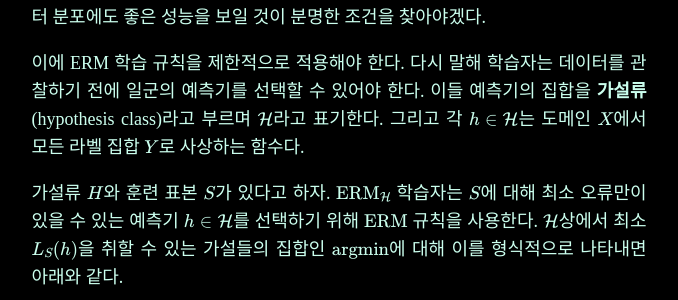
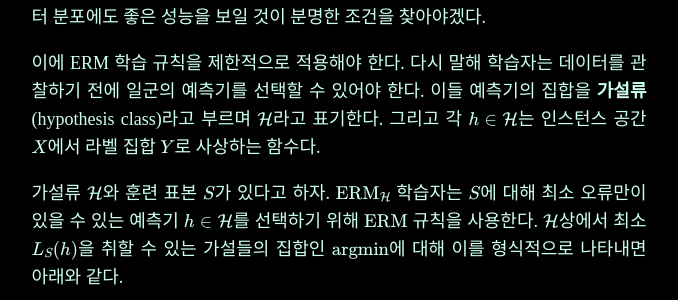
Before and after one commit to pangmoo-KTW/pangmoo-KTW, a Jekyll site: the page built from _posts/2023-07-07-uml005.md, in a window 1280 px wide. Shown: the part 368-668 px from the top of the page, without its empty margins (301-979 px from the left). Built offline with Jekyll 4.4.1, drawn with Linux system fonts in a browser that asks for light colours; some web fonts are replaced; comment, search, counter and statistics services are not loaded.

Commit message:
uml005 update

```diff
--- a/_posts/2023-07-07-uml005.md
+++ b/_posts/2023-07-07-uml005.md
@@ -18,9 +18,9 @@ tags: [machineLearning]
 이에 ERM 학습 규칙을 제한적으로 적용해야 한다.
 다시 말해 학습자는 데이터를 관찰하기 전에 일군의 예측기를 선택할 수 있어야 한다.
 이들 예측기의 집합을 **가설류**(hypothesis class)라고 부르며 $\mathcal{H}$라고 표기한다.
-그리고 각 $h\in\mathcal{H}$는 도메인 $X$에서 모든 라벨 집합 $Y$로 사상하는 함수다.
+그리고 각 $h\in\mathcal{H}$는 인스턴스 공간 $X$에서 라벨 집합 $Y$로 사상하는 함수다.
 
-가설류 $H$와 훈련 표본 $S$가 있다고 하자.
+가설류 $\mathcal{H}$와 훈련 표본 $S$가 있다고 하자.
 $\textrm{ERM}_{\mathcal{H}}$ 학습자는 $S$에 대해 최소 오류만이 있을 수 있는 예측기 $h\in\mathcal{H}$를 선택하기 위해 $\textrm{ERM}$ 규칙을 사용한다.
 $\mathcal{H}$상에서 최소 $L_S(h)$을 취할 수 있는 가설들의 집합인 $\textrm{argmin}$에 대해 이를 형식적으로 나타내면 아래와 같다.
 
```
